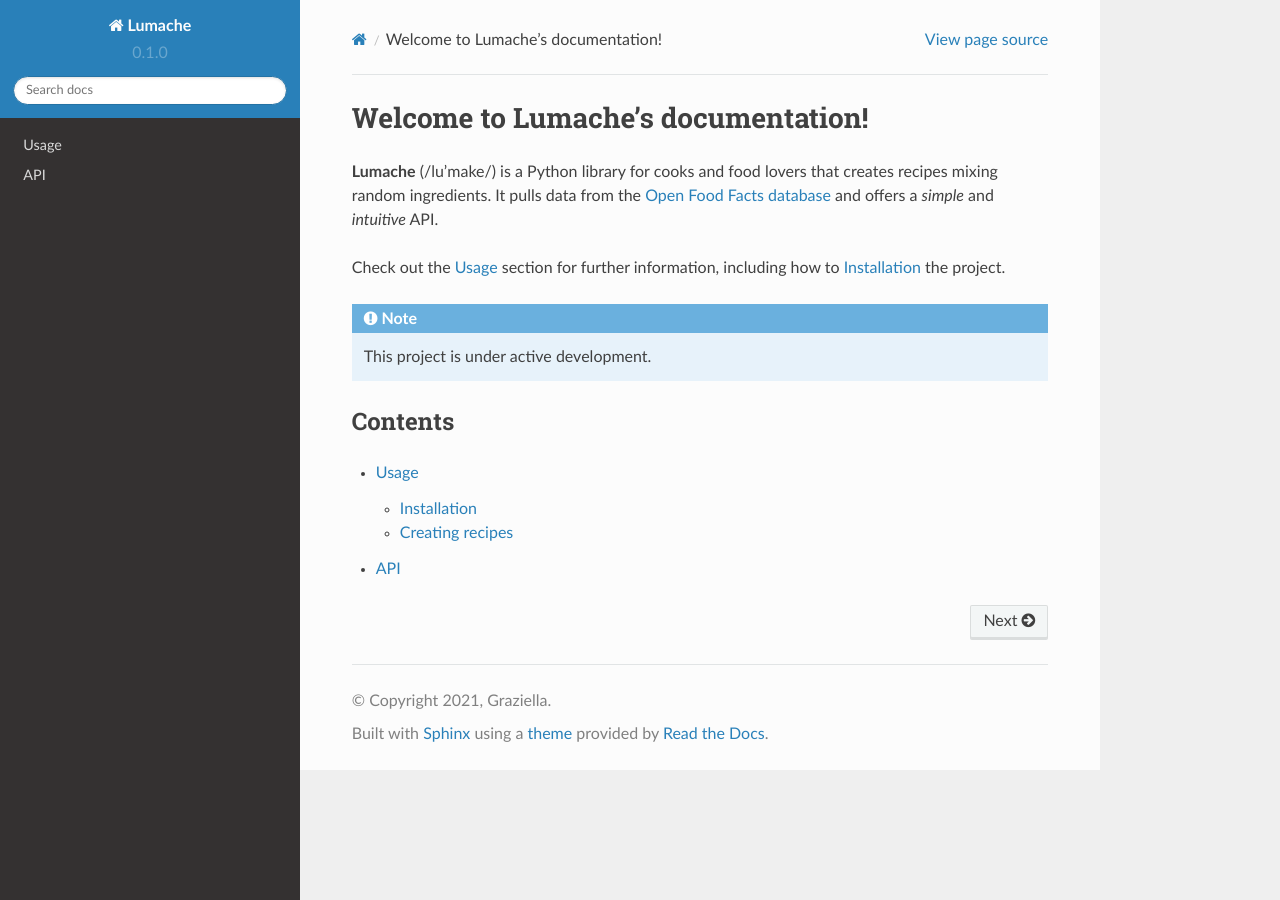
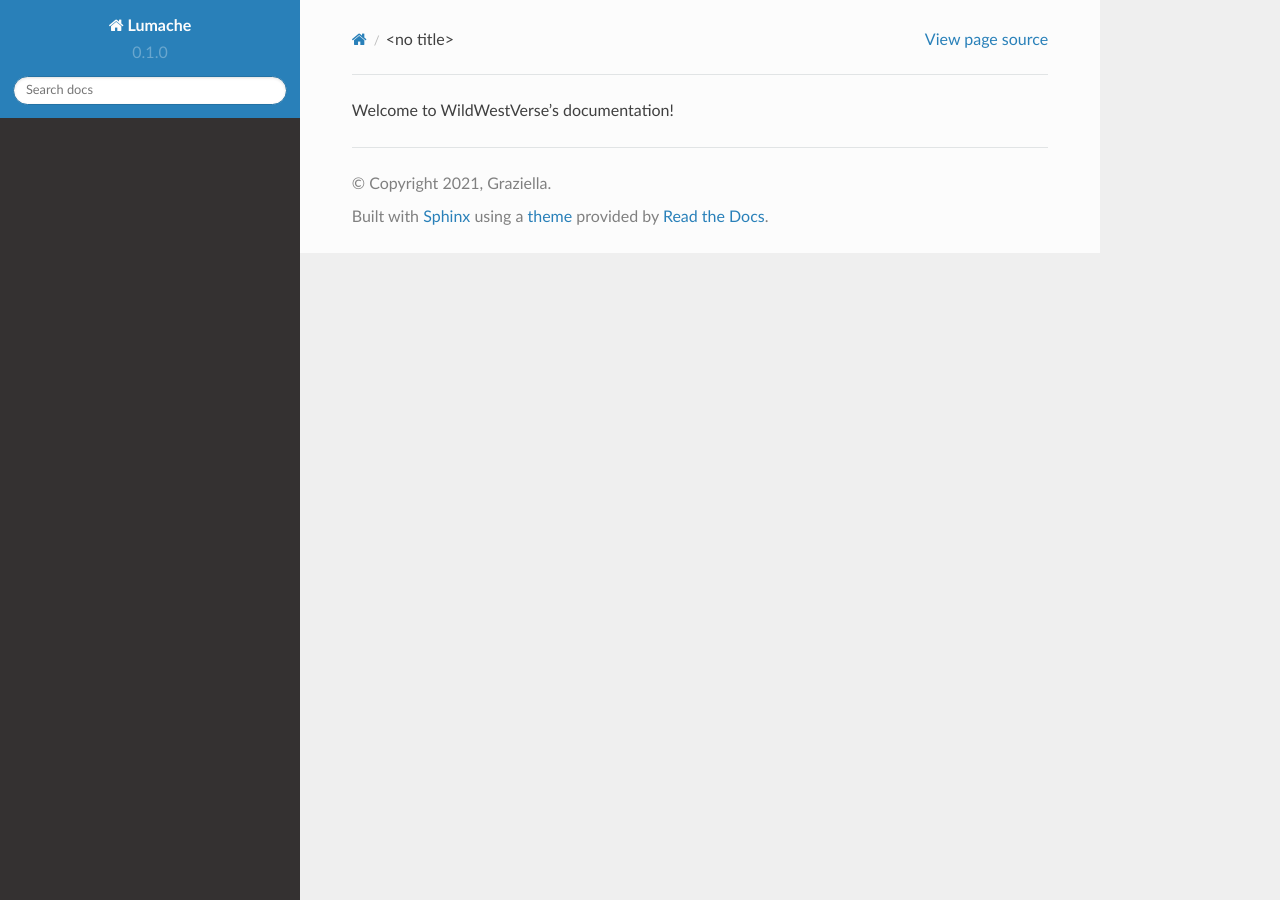
Before and after one commit to wildwestverse/documentation, a Sphinx documentation site: the page built from docs/source/index.rst, in a window 1280 px wide. Built offline with Sphinx 7.4.7 and the Read the Docs theme 2.0.0, drawn with Linux system fonts in a browser that asks for light colours.

Commit message:
Update index.rst

```diff
--- a/docs/source/index.rst
+++ b/docs/source/index.rst
@@ -1,22 +1 @@
-Welcome to Lumache's documentation!
-===================================
-
-**Lumache** (/lu'make/) is a Python library for cooks and food lovers
-that creates recipes mixing random ingredients.
-It pulls data from the `Open Food Facts database <https://world.openfoodfacts.org/>`_
-and offers a *simple* and *intuitive* API.
-
-Check out the :doc:`usage` section for further information, including
-how to :ref:`installation` the project.
-
-.. note::
-
-   This project is under active development.
-
-Contents
---------
-
-.. toctree::
-
-   usage
-   api
+Welcome to WildWestVerse's documentation!
```
